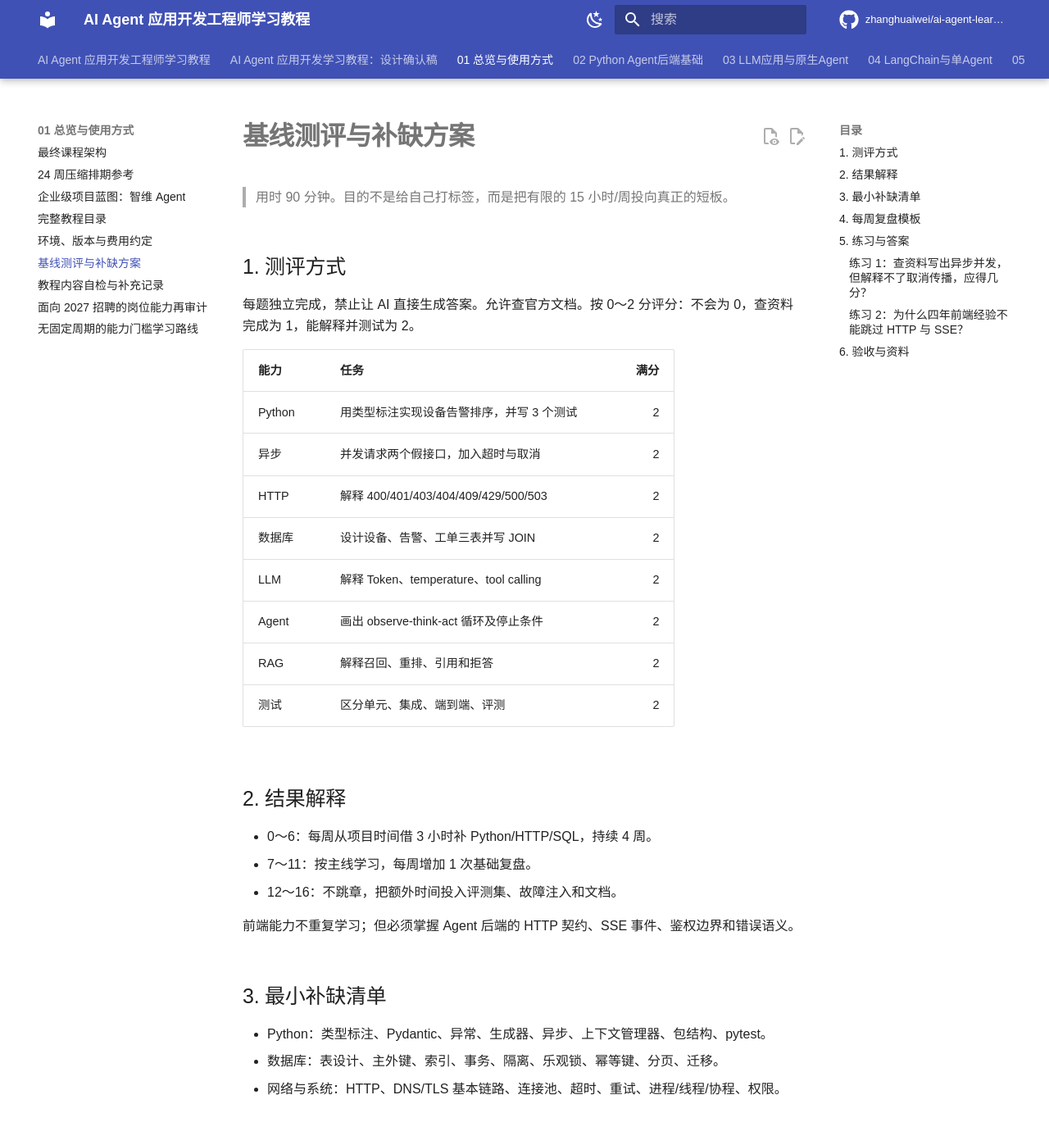
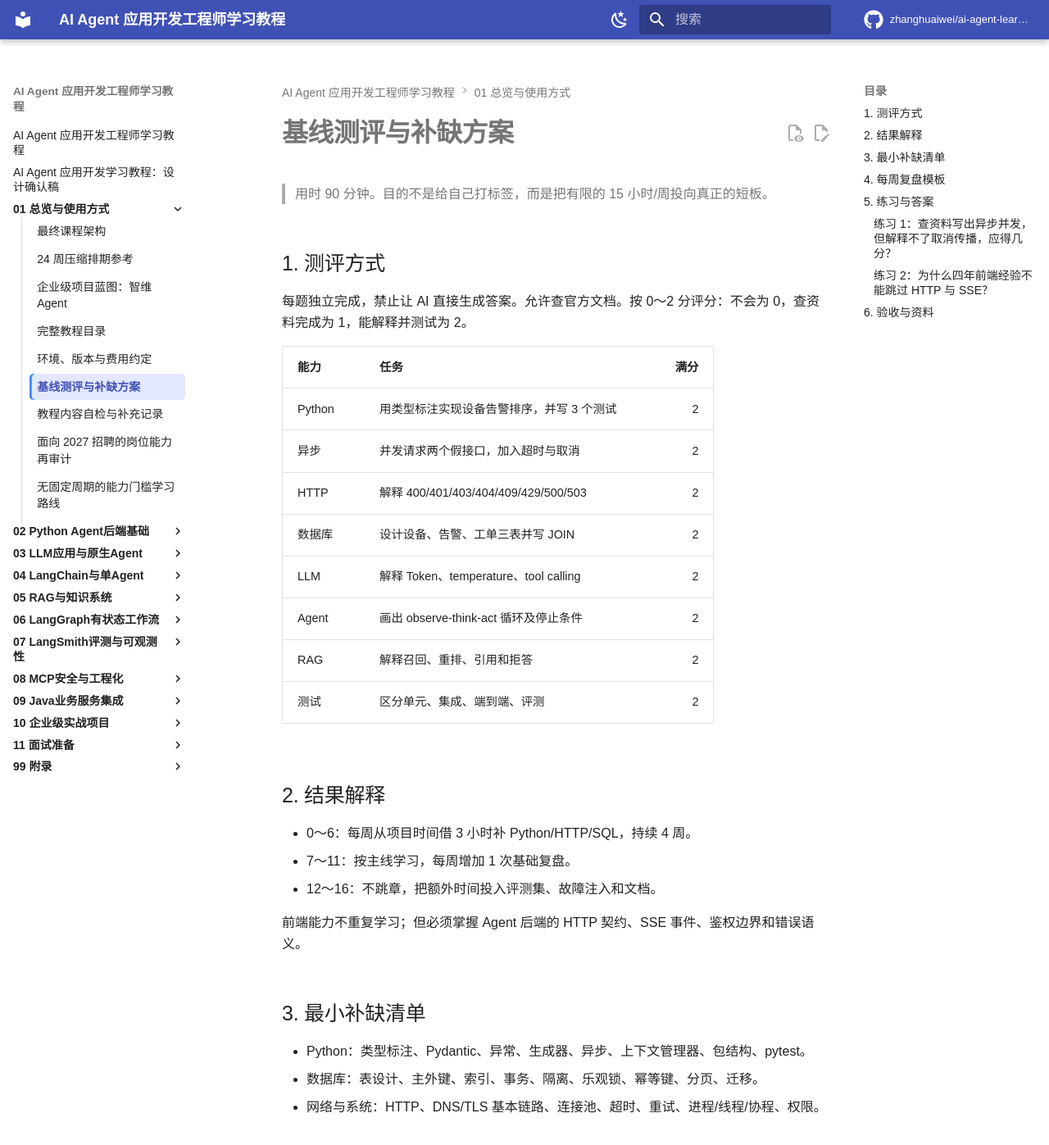
Before and after one commit to zhanghuaiwei/ai-agent-learning-tutorial, an MkDocs documentation site: the page built from docs/01-总览与使用方式/06-基线测评与补缺方案.md, in a window 1280 px wide and 1400 px high. Shown: the top 1397 px of the window at 82% size. Built offline with MkDocs 1.6.1 and Material for MkDocs 9.7.7, drawn with Linux system fonts in a browser that asks for light colours; comment, search, counter and statistics services are not loaded.

Commit message:
style: improve tutorial navigation hierarchy

```diff
--- a/docs/assets/stylesheets/extra.css
+++ b/docs/assets/stylesheets/extra.css
@@ -1,6 +1,87 @@
 :root {
   --md-text-font: "Noto Sans SC", "PingFang SC", "Microsoft YaHei", sans-serif;
   --md-code-font: "JetBrains Mono", "SFMono-Regular", Consolas, monospace;
+  --tutorial-nav-border: color-mix(in srgb, var(--md-default-fg-color) 18%, transparent);
+  --tutorial-nav-hover: color-mix(in srgb, var(--md-accent-fg-color) 9%, transparent);
+  --tutorial-nav-active: color-mix(in srgb, var(--md-accent-fg-color) 16%, transparent);
+}
+
+/*
+ * 课程有 12 个一级模块、100+ 篇文档。一级模块放在顶部标签栏时会横向
+ * 溢出，并把完整目录从左侧栏移走。这里让左侧栏承担“整套课程导航”，
+ * 模块默认折叠、当前模块展开，右侧栏继续只显示“当前页面目录”。所有
+ * 选择器都限定在 primary sidebar，避免影响右侧 TOC。
+ */
+@media screen and (min-width: 76.25em) {
+  .md-grid {
+    max-width: 90rem;
+  }
+
+  .md-sidebar--primary {
+    width: 16rem;
+  }
+}
+
+.md-sidebar--primary .md-nav--primary > .md-nav__title {
+  font-size: 0.68rem;
+  font-weight: 700;
+  line-height: 1.4;
+}
+
+.md-sidebar--primary .md-nav--primary > .md-nav__list {
+  padding-top: 0.35rem;
+}
+
+.md-sidebar--primary .md-nav--primary > .md-nav__list > .md-nav__item {
+  margin: 0.12rem 0;
+}
+
+.md-sidebar--primary .md-nav__item--section > .md-nav__link,
+.md-sidebar--primary .md-nav__item--nested > .md-nav__link {
+  border-radius: 0.25rem;
+  font-weight: 700;
+}
+
+.md-sidebar--primary .md-nav[data-md-level="1"] > .md-nav__list {
+  border-left: 1px solid var(--tutorial-nav-border);
+  margin-left: 0.48rem;
+  padding-left: 0.48rem;
+}
+
+.md-sidebar--primary .md-nav[data-md-level="1"] .md-nav__link {
+  border-radius: 0.24rem;
+  line-height: 1.45;
+  margin-top: 0.08rem;
+  padding: 0.3rem 0.45rem;
+}
+
+.md-sidebar--primary .md-nav__link:hover,
+.md-sidebar--primary .md-nav__link:focus-visible {
+  background: var(--tutorial-nav-hover);
+}
+
+.md-sidebar--primary .md-nav__link--active {
+  background: var(--tutorial-nav-active);
+  box-shadow: inset 0.14rem 0 var(--md-accent-fg-color);
+  font-weight: 700;
+  padding-left: 0.62rem;
+}
+
+.md-sidebar--primary .md-nav__icon {
+  border-radius: 50%;
+  transition: background-color 160ms ease, transform 160ms ease;
+}
+
+.md-sidebar--primary .md-nav__link:hover .md-nav__icon {
+  background: var(--tutorial-nav-hover);
+}
+
+/* 抽屉模式仍保留层级线，但收紧间距，避免小屏目录显得拥挤。 */
+@media screen and (max-width: 76.234375em) {
+  .md-sidebar--primary .md-nav[data-md-level="1"] > .md-nav__list {
+    margin-left: 0.35rem;
+    padding-left: 0.4rem;
+  }
 }
 
 .md-typeset h1 {
--- a/mkdocs.yml
+++ b/mkdocs.yml
@@ -17,9 +17,7 @@ theme:
     - navigation.instant
     - navigation.instant.prefetch
     - navigation.tracking
-    - navigation.tabs
-    - navigation.tabs.sticky
-    - navigation.sections
+    - navigation.path
     - navigation.top
     - navigation.footer
     - toc.follow
```
